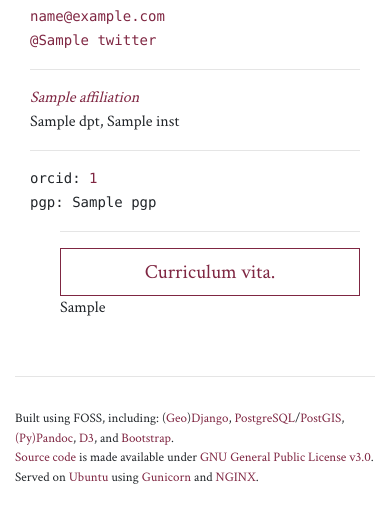
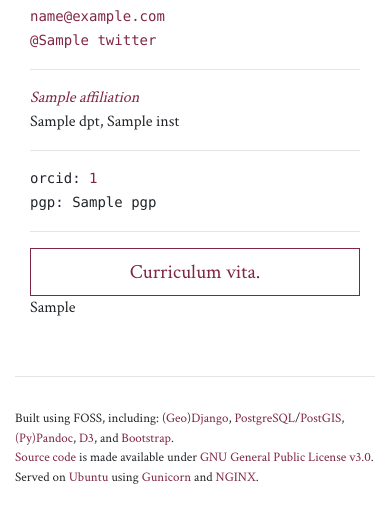
Before and after one commit to ericrobskyhuntley/ericrobskyhuntley.org, a Django app: template prof_site/blog/templates/blog/author_detail.html in a window 390 px wide. Shown: the part 358-873 px from the top of the page. Run offline with Django 3.2, Linux system fonts and the light colour scheme; the template is opened without the code that fills it: most values are stand-ins (such as "Sample title", 1, 10 or a date in 2020); grey boxes marked "Sample" are stand-in pictures; some libraries are stand-ins or nearby versions.

Commit message:
md offset on author detail body

```diff
--- a/prof_site/blog/templates/blog/author_detail.html
+++ b/prof_site/blog/templates/blog/author_detail.html
@@ -37,7 +37,7 @@
     </div>
     <div class="container">
       <div class="row">
-        <div class="col-md-10 offset-1 col-sm-12">
+        <div class="col-md-10 offset-md-1 col-sm-12">
           {% if author_detail.vita %}
             <hr>
             <a href="{{ author_detail.vita.url }}"><button type="button" class="btn btn-primary btn-lg btn-block">Curriculum vita.</button></a>
```
